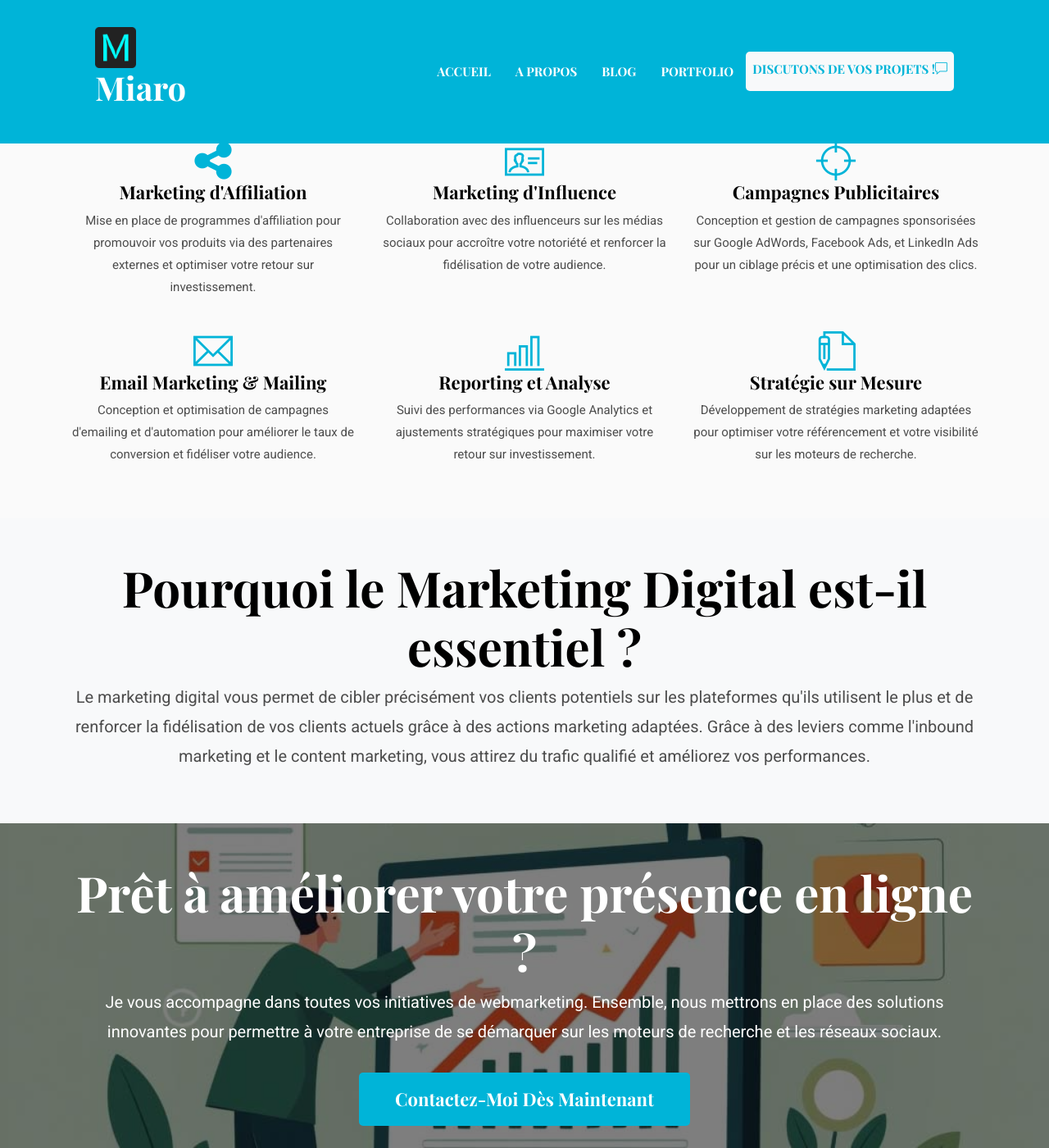
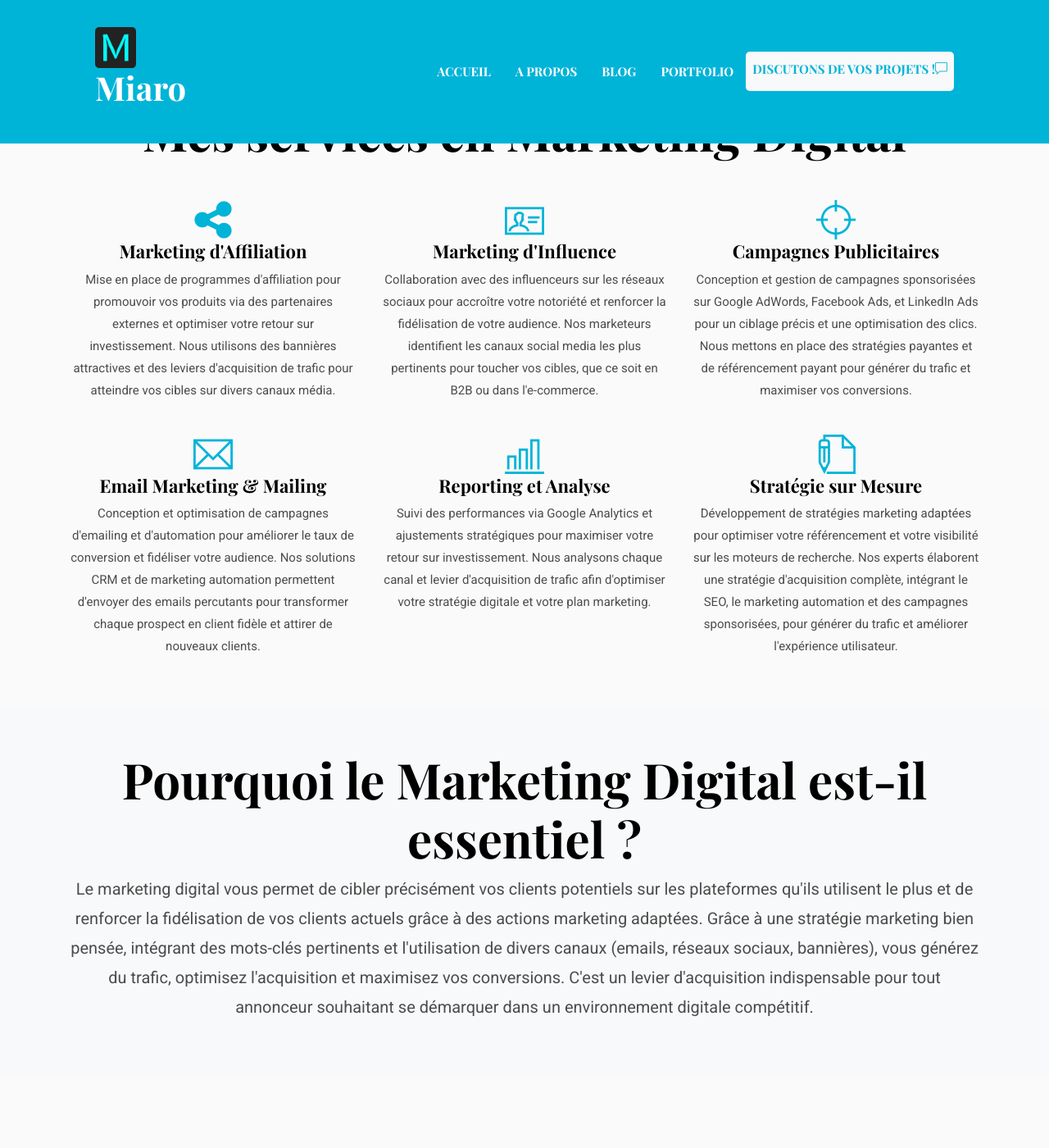
Before and after one commit to miarofandresena/miarofandresena.github.io, a Jekyll site: the page built from _pages/marketing.html, in a window 1280 px wide and 1400 px high, scrolled down 826 px. Shown: the whole window at 82% size. Built offline with Jekyll 4.4.1, drawn with Linux system fonts in a browser that asks for light colours; some of the changed text lies outside the part shown.

```diff
--- a/_pages/marketing.html
+++ b/_pages/marketing.html
@@ -7,7 +7,13 @@ description : "Maximisez votre présence en ligne avec nos solutions de marketin
 <section class="hero-section bg-primary text-white text-center py-5" data-aos="fade-up">
     <div class="container">
         <h1 class="display-4">Attirez du trafic, générez des ventes : Le secret du marketing digital efficace</h1>
-            <p class="lead">Boostez votre présence en ligne avec des campagnes de marketing digital efficaces et sur mesure. Augmentez votre taux de conversion et attirez des prospects qualifiés vers votre site internet.</p>
+        <p class="lead">
+            Boostez votre présence en ligne avec des campagnes de marketing digital efficaces et sur mesure.
+            Augmentez votre taux de conversion et attirez des prospects qualifiés vers votre site internet.
+            Exploitez les canaux digitaux, que ce soit sur les réseaux sociaux ou via le référencement naturel et payant,
+            pour générer du trafic et atteindre vos cibles. En utilisant des mots-clés pertinents et une stratégie marketing innovante,
+            vous maximisez l'acquisition de trafic et optimisez vos conversions.
+        </p>
         <!-- <a href="#services" class="btn btn-light btn-lg mt-3">Découvrez mes services</a> -->
     </div>
 </section>
@@ -20,34 +26,52 @@ description : "Maximisez votre présence en ligne avec nos solutions de marketin
             <div class="col-md-4" data-aos="fade-right">
                 <i class="ti-sharethis icon mb-3" style="font-size: 3rem; color: #00b4d8;"></i>
                 <h4>Marketing d'Affiliation</h4>
-                <p>Mise en place de programmes d'affiliation pour promouvoir vos produits via des partenaires externes et optimiser votre retour sur investissement.</p>
+                <p>
+                    Mise en place de programmes d'affiliation pour promouvoir vos produits via des partenaires externes et optimiser votre retour sur investissement.
+                    Nous utilisons des bannières attractives et des leviers d'acquisition de trafic pour atteindre vos cibles sur divers canaux média.
+                </p>
             </div>
             <div class="col-md-4" data-aos="fade-up">
                 <i class="ti-id-badge icon mb-3" style="font-size: 3rem; color: #00b4d8;"></i>
                 <h4>Marketing d'Influence</h4>
-                <p>Collaboration avec des influenceurs sur les médias sociaux pour accroître votre notoriété et renforcer la fidélisation de votre audience.</p>
+                <p>
+                    Collaboration avec des influenceurs sur les réseaux sociaux pour accroître votre notoriété et renforcer la fidélisation de votre audience.
+                    Nos marketeurs identifient les canaux social media les plus pertinents pour toucher vos cibles, que ce soit en B2B ou dans l'e-commerce.
+                </p>
             </div>
             <div class="col-md-4" data-aos="fade-left">
                 <i class="ti-target icon mb-3" style="font-size: 3rem; color: #00b4d8;"></i>
                 <h4>Campagnes Publicitaires</h4>
-                <p>Conception et gestion de campagnes sponsorisées sur Google AdWords, Facebook Ads, et LinkedIn Ads pour un ciblage précis et une optimisation des clics.</p>
+                <p>
+                    Conception et gestion de campagnes sponsorisées sur Google AdWords, Facebook Ads, et LinkedIn Ads pour un ciblage précis et une optimisation des clics.
+                    Nous mettons en place des stratégies payantes et de référencement payant pour générer du trafic et maximiser vos conversions.
+                </p>
             </div>
         </div>
         <div class="row mt-4">
             <div class="col-md-4" data-aos="fade-right">
                 <i class="ti-email icon mb-3" style="font-size: 3rem; color: #00b4d8;"></i>
                 <h4>Email Marketing & Mailing</h4>
-                <p>Conception et optimisation de campagnes d'emailing et d'automation pour améliorer le taux de conversion et fidéliser votre audience.</p>
+                <p>
+                    Conception et optimisation de campagnes d'emailing et d'automation pour améliorer le taux de conversion et fidéliser votre audience.
+                    Nos solutions CRM et de marketing automation permettent d'envoyer des emails percutants pour transformer chaque prospect en client fidèle et attirer de nouveaux clients.
+                </p>
             </div>
             <div class="col-md-4" data-aos="fade-up">
                 <i class="ti-bar-chart icon mb-3" style="font-size: 3rem; color: #00b4d8;"></i>
                 <h4>Reporting et Analyse</h4>
-                <p>Suivi des performances via Google Analytics et ajustements stratégiques pour maximiser votre retour sur investissement.</p>
+                <p>
+                    Suivi des performances via Google Analytics et ajustements stratégiques pour maximiser votre retour sur investissement.
+                    Nous analysons chaque canal et levier d'acquisition de trafic afin d'optimiser votre stratégie digitale et votre plan marketing.
+                </p>
             </div>
             <div class="col-md-4" data-aos="fade-left">
                 <i class="ti-write icon mb-3" style="font-size: 3rem; color: #00b4d8;"></i>
                 <h4>Stratégie sur Mesure</h4>
-                <p>Développement de stratégies marketing adaptées pour optimiser votre référencement et votre visibilité sur les moteurs de recherche.</p>
+                <p>
+                    Développement de stratégies marketing adaptées pour optimiser votre référencement et votre visibilité sur les moteurs de recherche.
+                    Nos experts élaborent une stratégie d'acquisition complète, intégrant le SEO, le marketing automation et des campagnes sponsorisées, pour générer du trafic et améliorer l'expérience utilisateur.
+                </p>
             </div>
         </div>
     </div>
@@ -57,7 +81,11 @@ description : "Maximisez votre présence en ligne avec nos solutions de marketin
 <section id="about" class="about-section bg-light py-5" data-aos="fade-up">
     <div class="container text-center">
         <h2>Pourquoi le Marketing Digital est-il essentiel ?</h2>
-            <p class="lead">Le marketing digital vous permet de <strong>cibler précisément</strong> vos clients potentiels sur les plateformes qu'ils utilisent le plus et de renforcer la fidélisation de vos clients actuels grâce à des actions marketing adaptées. Grâce à des leviers comme l'inbound marketing et le content marketing, vous attirez du trafic qualifié et améliorez vos performances.</p>
+        <p class="lead">
+            Le marketing digital vous permet de cibler précisément vos clients potentiels sur les plateformes qu'ils utilisent le plus et de renforcer la fidélisation de vos clients actuels grâce à des actions marketing adaptées.
+            Grâce à une stratégie marketing bien pensée, intégrant des mots-clés pertinents et l'utilisation de divers canaux (emails, réseaux sociaux, bannières),
+            vous générez du trafic, optimisez l'acquisition et maximisez vos conversions. C'est un levier d'acquisition indispensable pour tout annonceur souhaitant se démarquer dans un environnement digitale compétitif.
+        </p>
     </div>
 </section>
 
@@ -65,7 +93,11 @@ description : "Maximisez votre présence en ligne avec nos solutions de marketin
 <section class="cta-section bg-dark text-white py-5 marketing-section" data-aos="fade-in">
     <div class="container text-center">
         <h2 class="title-banner">Prêt à améliorer votre présence en ligne ?</h2>
-            <p class="lead title-banner">Je vous accompagne dans toutes vos initiatives de webmarketing. Ensemble, nous mettrons en place des <strong>solutions innovantes</strong> pour permettre à votre entreprise de <strong>se démarquer</strong> sur les moteurs de recherche et les réseaux sociaux.</p>
+        <p class="lead title-banner">
+            Je vous accompagne dans toutes vos initiatives de web-marketing. Ensemble, nous mettrons en place des solutions innovantes et une stratégie digitale complète,
+            intégrant le référencement naturel, le référencement payant et des campagnes d'affichage sponsorisées.
+            Atteignez vos cibles sur tous les canaux et transformez chaque prospect en conversions grâce à un plan marketing sur mesure.
+        </p>
         <a href="#contact" class="btn btn-primary btn-lg mt-3">Contactez-moi dès maintenant</a>
     </div>
 </section>
```
Also changed, not shown: _pages/seo.html (+9 -9 lines), _pages/web.html (+9 -9 lines), sitemap.xml (+26 -9 lines). Lines whose indentation alone changed are shown as unchanged.
